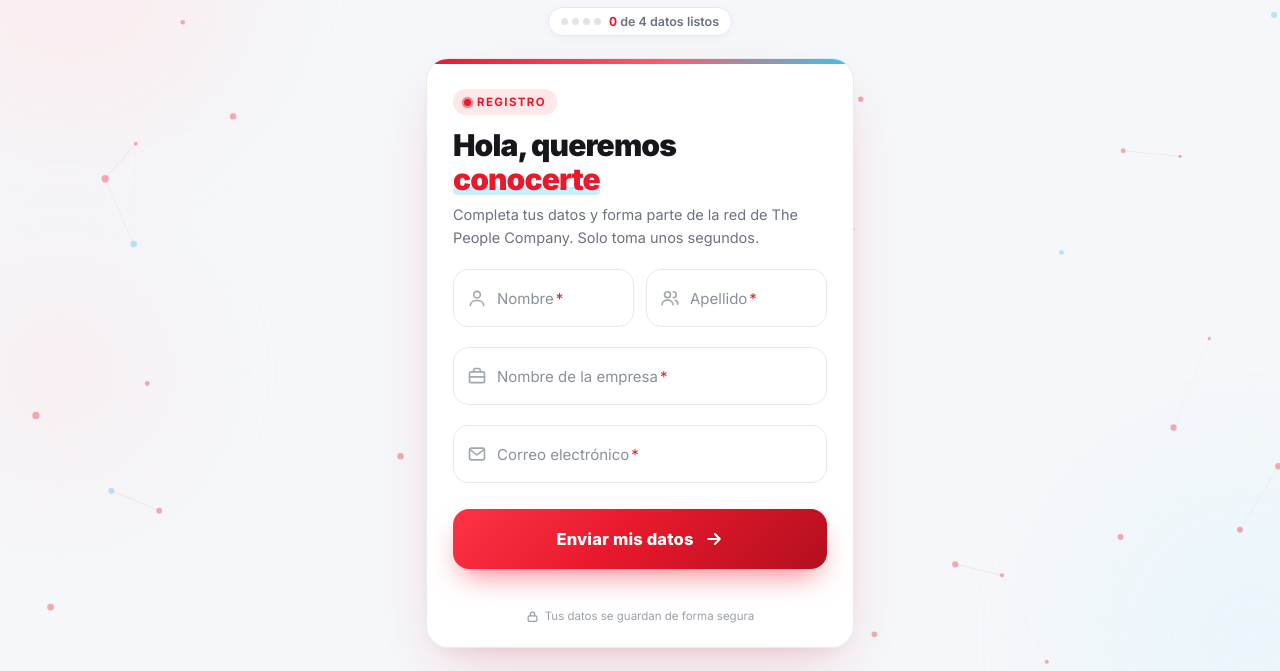
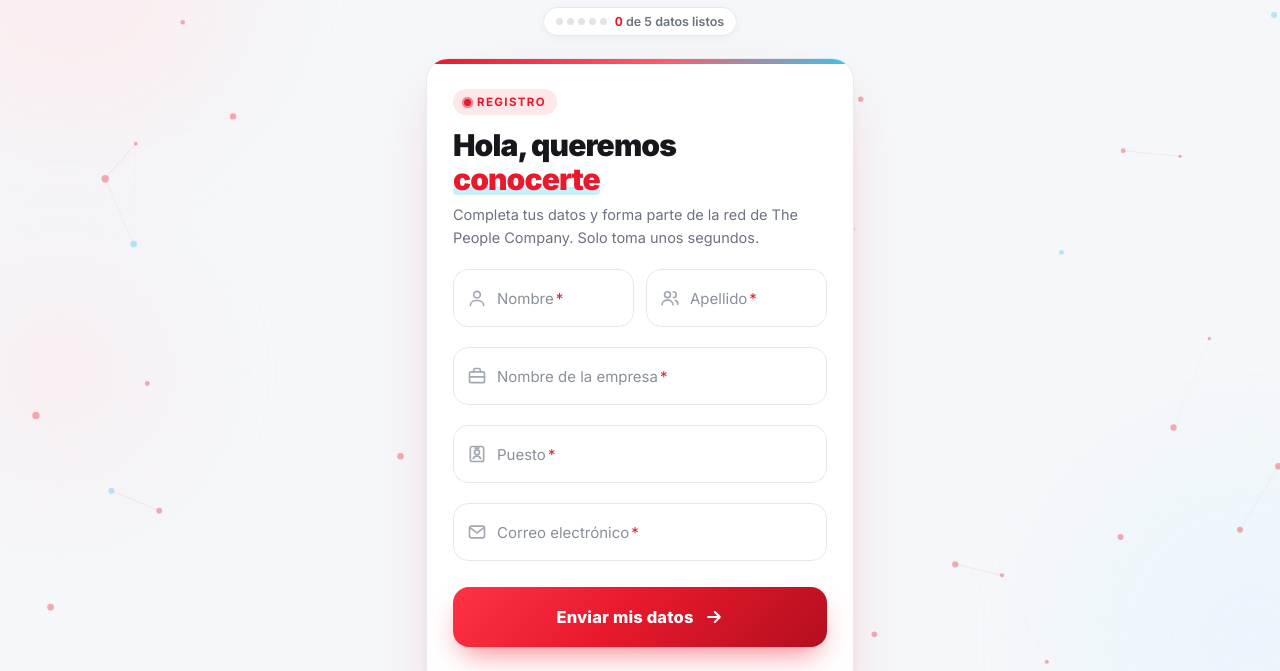
Before and after one commit to JoseYup12/registro-tpc, a plain HTML site: page index.html in a window 1280 px wide. Shown: the part 119-790 px from the top of the page. Drawn offline with Linux system fonts and the light colour scheme; no server answers.

Commit message:
Agregar campo obligatorio Puesto

```diff
--- a/index.html
+++ b/index.html
@@ -105,7 +105,8 @@
   body.listo .campo:nth-of-type(1){animation-delay:.55s}
   body.listo .fila .campo:nth-of-type(2){animation-delay:.65s}
   body.listo .c-empresa{animation-delay:.75s!important}
-  body.listo .c-correo{animation-delay:.85s!important}
+  body.listo .c-puesto{animation-delay:.85s!important}
+  body.listo .c-correo{animation-delay:.95s!important}
   .campo input{
     width:100%;height:58px;border:1.6px solid var(--line);border-radius:15px;background:#fff;
     padding:22px 40px 6px 44px;font:500 16px/1 'Inter',sans-serif;color:var(--ink);outline:none;
@@ -137,7 +138,7 @@
     display:flex;align-items:center;justify-content:center;gap:10px;transition:transform .15s, box-shadow .25s, filter .25s;
     opacity:0;transform:translateY(16px)
   }
-  body.listo .btn{animation:subir .6s .95s cubic-bezier(.2,.9,.3,1) forwards}
+  body.listo .btn{animation:subir .6s 1.05s cubic-bezier(.2,.9,.3,1) forwards}
   .btn:active{transform:scale(.97)!important}
   .btn::after{content:"";position:absolute;top:0;left:-60%;width:40%;height:100%;
               background:linear-gradient(100deg,transparent,rgba(255,255,255,.45),transparent);transform:skewX(-20deg);animation:brillo 3.2s 2.4s infinite}
@@ -231,7 +232,7 @@
       </svg>
       <div class="gauge-marca">THE PEOPLE COMPANY</div>
     </div>
-    <div class="contador"><span class="pts" id="pts"><i></i><i></i><i></i><i></i></span><span><b id="cuenta">0</b> de 4 datos listos</span></div>
+    <div class="contador"><span class="pts" id="pts"><i></i><i></i><i></i><i></i><i></i></span><span><b id="cuenta">0</b> de 5 datos listos</span></div>
   </header>
 
   <section class="tarjeta">
@@ -262,6 +263,13 @@
         <label for="empresa">Nombre de la empresa<span class="req">*</span></label>
         <svg class="chk" viewBox="0 0 24 24"><circle cx="12" cy="12" r="11" fill="#37C4F3"/><path d="M7 12.5l3.2 3L17 9" fill="none" stroke="#fff" stroke-width="2.4" stroke-linecap="round" stroke-linejoin="round"/></svg>
         <div class="msg">Escribe el nombre de tu empresa</div>
+      </div>
+      <div class="campo c-puesto" data-tipo="texto">
+        <input id="puesto" name="puesto" type="text" placeholder=" " autocomplete="organization-title" maxlength="100" required>
+        <svg class="ico" viewBox="0 0 24 24" fill="none" stroke="currentColor" stroke-width="2" stroke-linecap="round" stroke-linejoin="round"><rect x="4" y="3" width="16" height="18" rx="2.5"/><circle cx="12" cy="10" r="3"/><path d="M7.5 17.5c.8-2 2.5-3 4.5-3s3.7 1 4.5 3M10 3v2h4V3"/></svg>
+        <label for="puesto">Puesto<span class="req">*</span></label>
+        <svg class="chk" viewBox="0 0 24 24"><circle cx="12" cy="12" r="11" fill="#37C4F3"/><path d="M7 12.5l3.2 3L17 9" fill="none" stroke="#fff" stroke-width="2.4" stroke-linecap="round" stroke-linejoin="round"/></svg>
+        <div class="msg">Escribe tu puesto, por ejemplo Gerente de Ventas</div>
       </div>
       <div class="campo c-correo" data-tipo="correo">
         <input id="correo" name="correo" type="email" inputmode="email" placeholder=" " autocomplete="email" maxlength="120" autocapitalize="off" spellcheck="false" required>
@@ -416,7 +424,7 @@ function actualizar(){
   const listos = campos.filter(valido).length;
   document.getElementById('cuenta').textContent = listos;
   [...document.querySelectorAll('#pts i')].forEach((p, i) => p.classList.toggle('on', i < listos));
-  document.getElementById('prog').style.strokeDashoffset = 420 - 420 * (listos / 4);
+  document.getElementById('prog').style.strokeDashoffset = 420 - 420 * (listos / campos.length);
 }
 campos.forEach(c => {
   const inp = c.querySelector('input');
@@ -472,6 +480,7 @@ form.addEventListener('submit', async e => {
     nombre: titulo(form.nombre.value),
     apellido: titulo(form.apellido.value),
     empresa: limpio(form.empresa.value),
+    puesto: limpio(form.puesto.value),
     correo: form.correo.value.trim().toLowerCase()
   };
   const btn = document.getElementById('btn');
```
